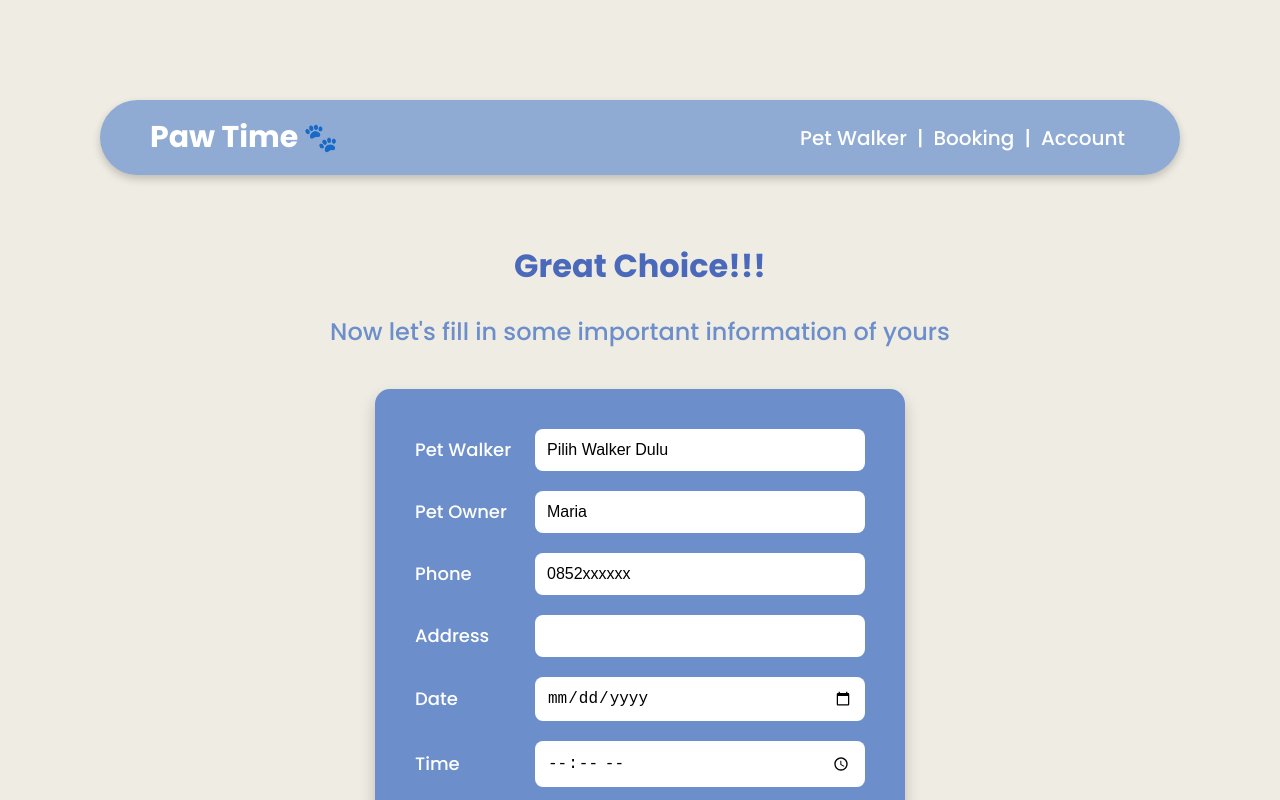
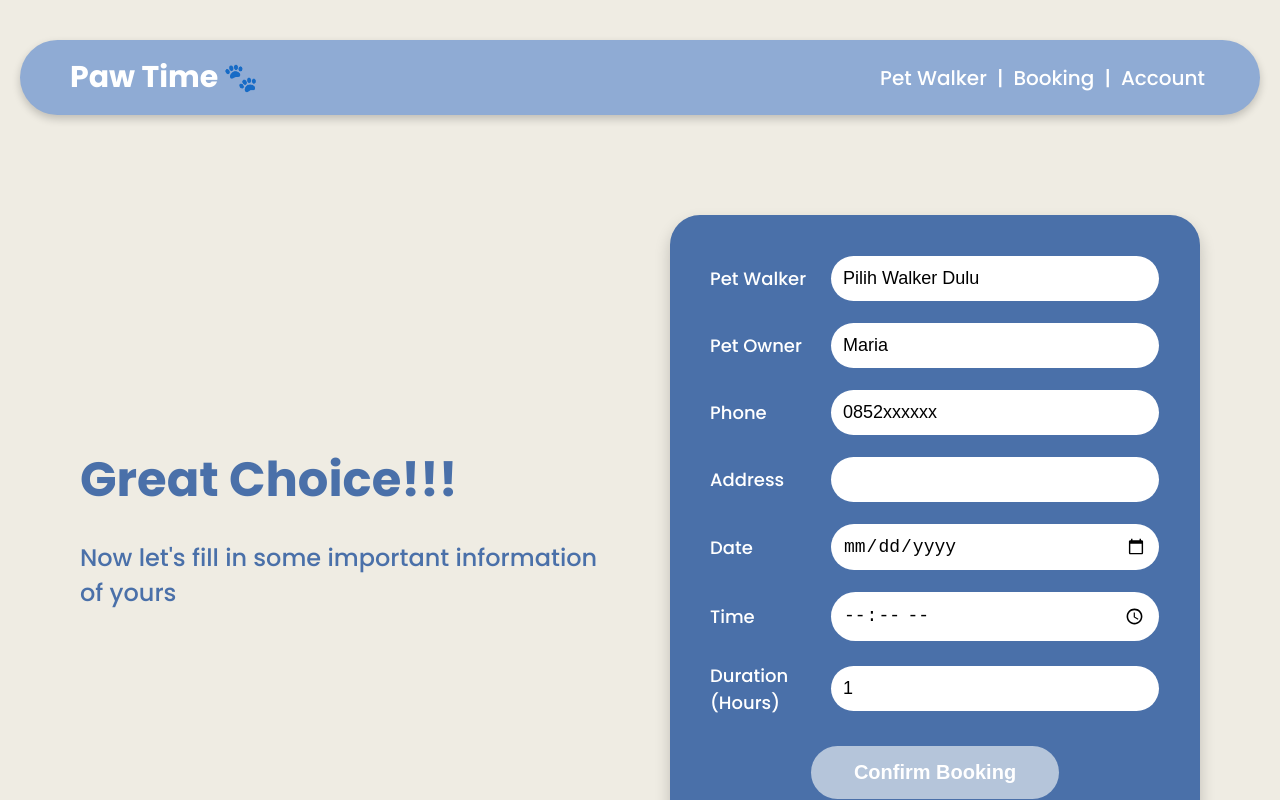
Before and after one commit to AdilBusra/FrontEnd_PawTime_TerlaluAdil, a React (Vite) app: page / in a window 1280 px wide. Both pictures are taken after a click on the link "Booking". Shown: the top 800 px of the page. Built offline with nearby package versions, Linux system fonts and the light colour scheme.

Commit message:
update
update pet walker pages and booking pages

```diff
--- a/src/App.css
+++ b/src/App.css
@@ -256,9 +256,9 @@ html, body {
 }
 .walker-title {
     text-align: center;
-    font-size: 36px;
+    font-size: 45px;
     font-weight: 700;
-    color: #4A69BB;
+    color: #4A70A9;
     margin-bottom: 50px;
 }
 .walker-grid {
@@ -267,42 +267,44 @@ html, body {
     gap: 30px;
 }
 .pet-walker-card {
-    background-color: #6C8ECB; /* Biru Sedang */
+    background-color: #4A70A9; /* Biru Sedang */
     color: white;
-    border-radius: 12px;
+    border-radius: 30px;
     box-shadow: 0 4px 10px rgba(0, 0, 0, 0.15);
     text-align: center;
     padding: 20px;
 }
 .walker-image {
     width: 100%;
-    max-height: 200px;
+    max-height: 300px;
     object-fit: cover;
-    border-radius: 8px;
+    border-radius: 30px;
     margin-bottom: 15px;
 }
 .walker-name {
-    font-size: 20px;
+    font-size: 24px;
     font-weight: 600;
-    margin: 10px 0 5px;
+    margin: 0 0 10px;
 }
 .walker-location {
-    font-size: 14px;
+    font-size: 20px;
     font-weight: 400;
-    margin-bottom: 20px;
+    margin: 0px 0px 10px;
 }
 .view-more-button {
-    background-color: white;
-    color: #6C8ECB;
+    background-color: #B5C5DA;
+    color: white;
     border: none;
     padding: 8px 25px;
     border-radius: 20px;
     cursor: pointer;
     font-weight: 600;
+    font-size: 16px;
     transition: background-color 0.2s;
 }
 .view-more-button:hover {
     background-color: #EFECE3;
+    color: #4A70A9;
 }
 
 /* --- WALKER DETAIL PAGE STYLES (HLM 5) --- */
@@ -586,30 +588,30 @@ html, body {
 }
 
 /* --- BOOKING PAGE STYLES (HLM 6) --- */
-.booking-page-container {
+.booking-content-wrap {
     padding: 60px 80px;
     max-width: 1200px;
     margin: 0 auto;
     text-align: center;
 }
 .booking-title {
-    font-size: 32px;
+    font-size:48px;
     font-weight: 700;
-    color: #4A69BB;
+    color: #4A70A9;
     margin-bottom: 10px;
 }
 .booking-subtitle {
     font-size: 24px;
     font-weight: 500;
-    color: #6C8ECB;
+    color: #4A70A9;
     margin-bottom: 40px;
 }
 .booking-form-box {
     width: 450px;
-    background-color: #6C8ECB; /* Biru Sedang Background */
+    background-color: #4A70A9; /* Biru Sedang Background */
     margin: 0 auto;
     padding: 40px;
-    border-radius: 15px;
+    border-radius: 30px;
     box-shadow: 0 8px 16px rgba(0, 0, 0, 0.2);
     color: white;
 }
@@ -629,28 +631,43 @@ html, body {
     flex: 1;
     padding: 12px;
     border: none;
-    border-radius: 8px;
-    font-size: 16px;
+    border-radius: 25px;
+    margin: 1px;
+    font-size: 18px;
     box-sizing: border-box;
 }
 .confirm-booking-button {
-    width: 80%;
+    width: 55%;
     margin: 30px auto 0;
     display: block;
     padding: 15px;
-    background-color: #4A69BB; /* Biru Tua */
+    background-color: #B5C5DA; /* Biru Tua */
     color: white;
     border: none;
-    border-radius: 10px;
+    border-radius: 30px;
     font-size: 20px;
     font-weight: 700;
     cursor: pointer;
     transition: background-color 0.2s;
 }
 .confirm-booking-button:hover {
-    background-color: #3f5898;
+    background-color: #EFECE3 ;
+    color: #4A70A9;
 }
-
+.booking-wrap{
+    padding: auto;
+    display: flex;
+    justify-content: space-between;
+    align-items: center;
+    gap: 50px;
+    max-width: 1200px;
+    margin: 0 auto;
+}
+.booking-wrap-title{
+    flex: 1;
+    max-width: 600px;
+    text-align: left;
+}
 /* --- STATUS PAGES (HLM 7 & 8) --- */
 .status-page-main {
     text-align: center;
--- a/src/pages/BookingPage.jsx
+++ b/src/pages/BookingPage.jsx
@@ -36,11 +36,16 @@ function BookingPage({ navigateTo, data = {} }) {
     };
 
     return (
-        <div className="booking-page-container">
+        <>
             <Header navigateTo={navigateTo} />
+            <div className="booking-content-wrap">
 
-            <h2 className="booking-title">Great Choice!!!</h2>
-            <p className="booking-subtitle">Now let's fill in some important information of yours</p>
+            <div className="booking-wrap">
+
+            <div className="booking-wrap-title">
+                <h2 className="booking-title">Great Choice!!!</h2>
+                <p className="booking-subtitle">Now let's fill in some important information of yours</p>
+            </div>
 
             <div className="booking-form-box">
                 <form onSubmit={handleConfirmBooking}>
@@ -115,8 +120,11 @@ function BookingPage({ navigateTo, data = {} }) {
                         Confirm Booking
                     </button>
                 </form>
+
             </div>
         </div>
+    </div>
+    </>
     );
 }
 
```
